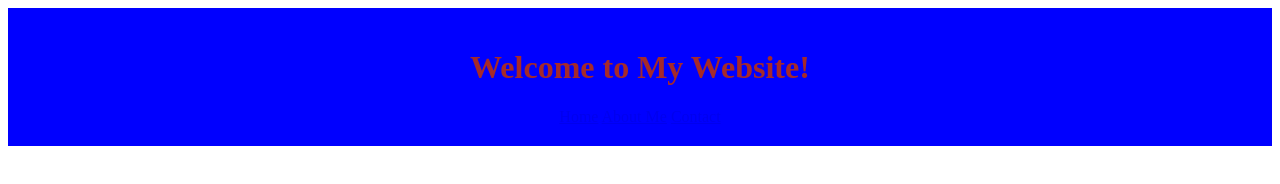
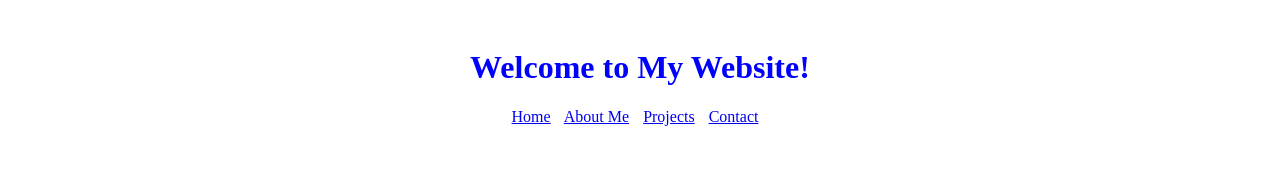
Before and after one commit to colinscott0/colinscott0.github.io, a plain HTML site: page index.html in a window 1280 px wide. Drawn offline with Linux system fonts and the light colour scheme.

Commit message:
Added spacing of nav bar

```diff
--- a/index.html
+++ b/index.html
@@ -4,12 +4,14 @@
     <title>Colin Scott Portfolio</title>
     <style>
         header {
-            background-color: blue;
             padding: 20px;
             text-align: center;
         }
         h1 {
-            color: brown;
+            color: blue;
+        }
+        nav a {
+            margin-right: 10px;
         }
     </style>
 </head>
@@ -19,6 +21,7 @@
         <nav>
             <a href="#">Home</a>
             <a href="#">About Me</a>
+            <a href="#">Projects</a>
             <a href="#">Contact</a>
         </nav>
     </header>
```
